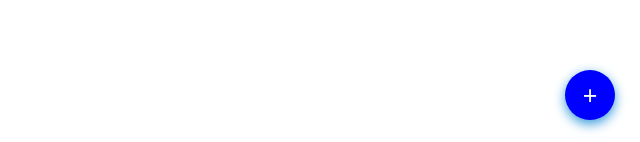
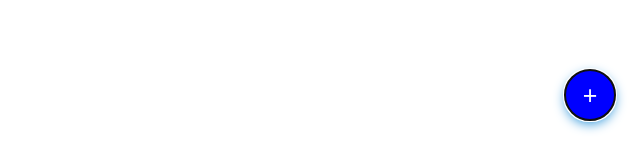
Before and after one commit to Ezra-Patacuddapah/hcj, a plain HTML site: page index.html in a window 1280 px wide. Shown: the part 655-797 px from the top of the page, 640-1280 px from the left. Drawn offline with Linux system fonts and the light colour scheme.

Commit message:
autofocus has been added to the add button

```diff
--- a/index.html
+++ b/index.html
@@ -15,7 +15,7 @@
     </div>
 
     <!-- Sticky Create Button -->
-    <button class="sticky-add-btn" id="addCardBtn">+</button>
+    <button class="sticky-add-btn" id="addCardBtn" autofocus>+</button>
 
     <!-- Add/Edit Card Modal -->
     <div class="modal" id="cardModal">
```
